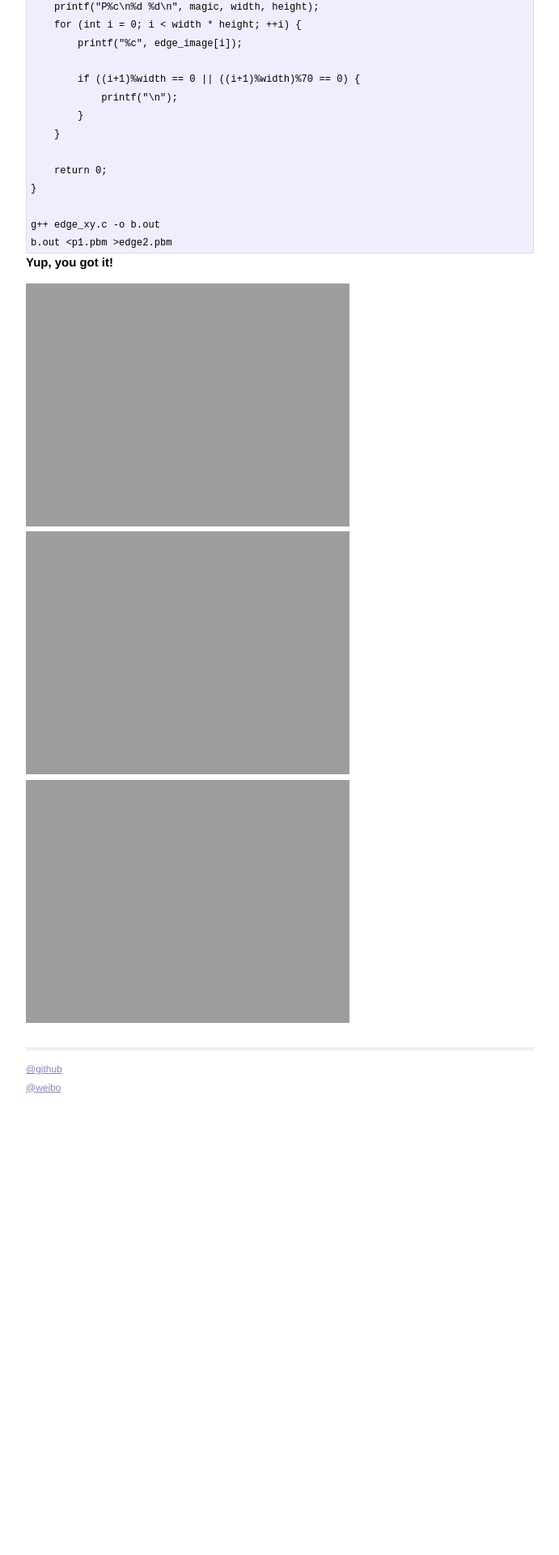
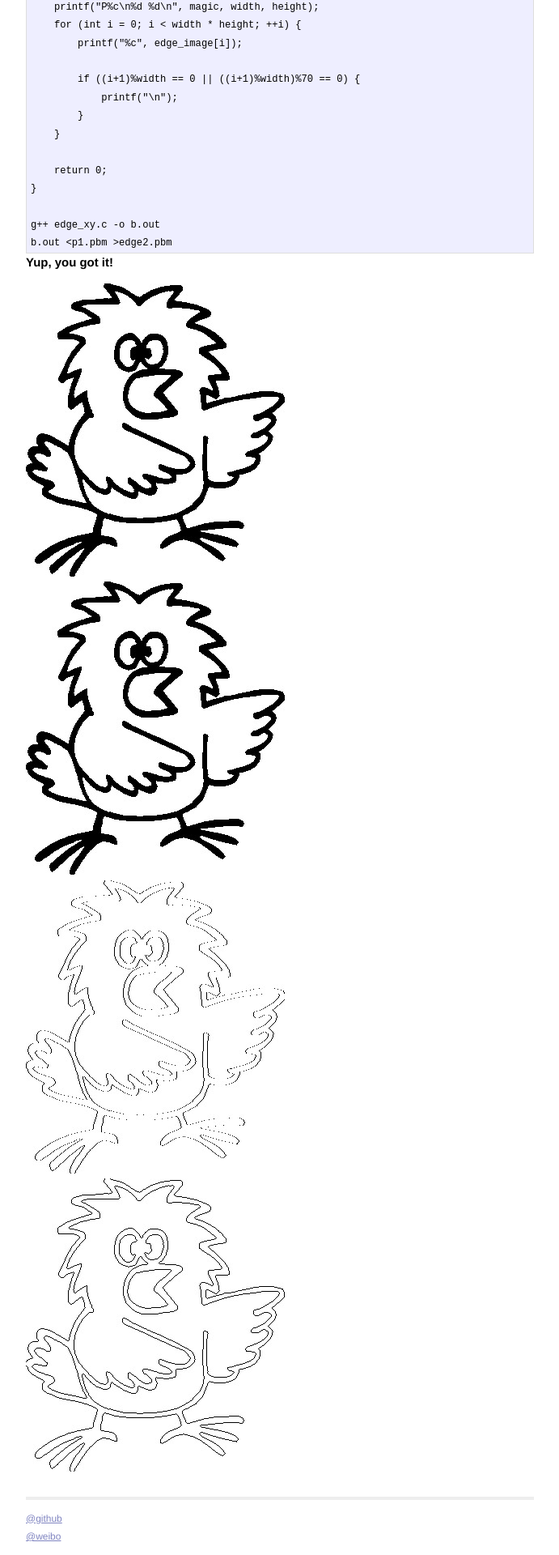
Before and after one commit to caigen/caigen.github.io, a Jekyll site: the page built from _posts/2014-04-22-the-1st-lesson-of-edge-detection.markdown, in a window 1280 px wide. Shown: the part 3507-5427 px from the top of the page at 81% size, without its empty margins (294-985 px from the left). Built offline with Jekyll 4.4.1, drawn with Linux system fonts in a browser that asks for light colours; Markdown is read by kramdown in place of the engine named in the settings; before the commit the page ends 4873 px from its top, so only the background shows below that.

Commit message:
update. pbm->jpg. the website only supports jpg format.

```diff
--- a/_posts/2014-04-22-the-1st-lesson-of-edge-detection.markdown
+++ b/_posts/2014-04-22-the-1st-lesson-of-edge-detection.markdown
@@ -178,6 +178,7 @@ categories: Image Processing
 
 #### Yup, you got it!
 
-![p1.pbm](http://caigen.github.io/data/2014-04-22-p1.pbm)
-![edge.pbm](http://caigen.github.io/data/2014-04-22-edge.pbm)
-![edge2.pbm](http://caigen.github.io/data/2014-04-22-edge2.pbm)
+![chick.jpg](http://caigen.github.io/data/2014-04-22-p1.jpg)
+![p1.jpg](http://caigen.github.io/data/2014-04-22-p1.jpg)
+![edge.jpg](http://caigen.github.io/data/2014-04-22-edge.jpg)
+![edge2.jpg](http://caigen.github.io/data/2014-04-22-edge2.jpg)
```
Also changed, not shown: data/2014-04-22-edge.jpg (added), data/2014-04-22-edge2.jpg (added), data/2014-04-22-p1.jpg (added).
